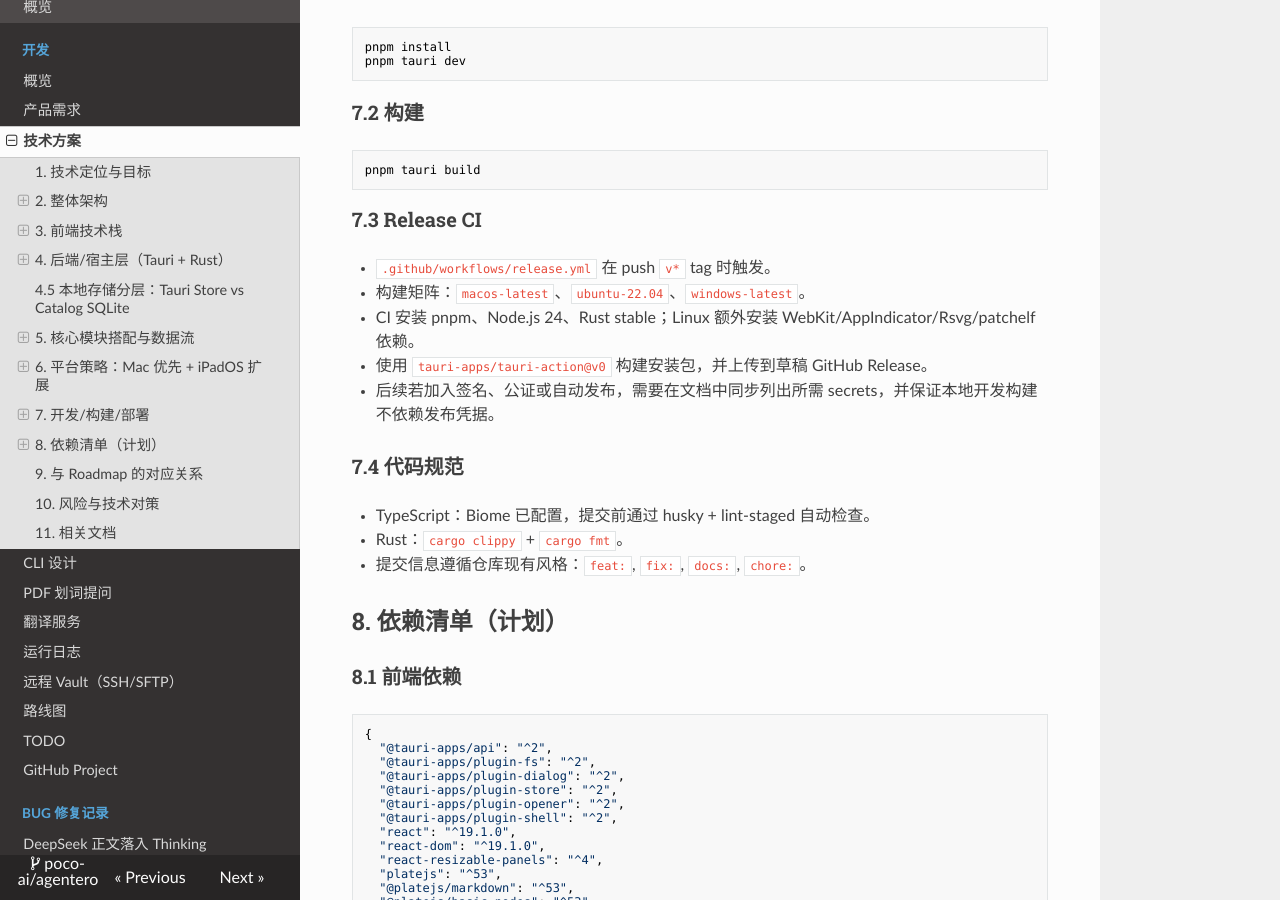
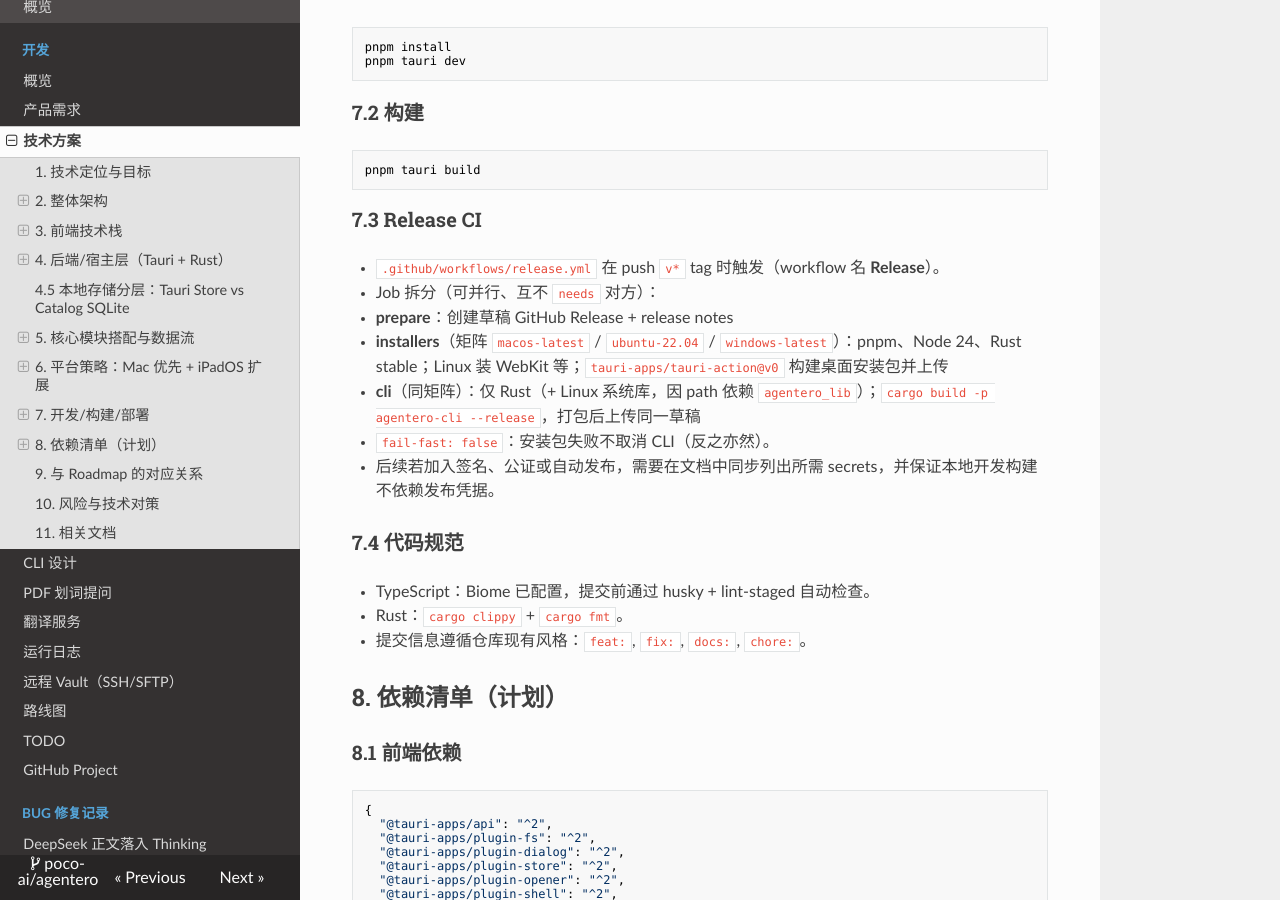
Before and after one commit to July-h5kf3/Agentero, an MkDocs documentation site: the page built from docs/development/technical-plan.md, in a window 1280 px wide and 900 px high, scrolled down 16273 px. Built offline with MkDocs 1.6.1, drawn with Linux system fonts in a browser that asks for light colours; nearby versions of some CDN libraries.

Commit message:
ci(release): split installers and CLI into parallel jobs
Create a shared draft release first, then build desktop installers
and agentero CLI on separate matrix jobs so one side can fail without
blocking the other, and CLI skips Node/frontend setup.

```diff
--- a/docs/development/technical-plan.md
+++ b/docs/development/technical-plan.md
@@ -597,10 +597,12 @@ pnpm tauri build
 
 ### 7.3 Release CI
 
-- `.github/workflows/release.yml` 在 push `v*` tag 时触发。
-- 构建矩阵：`macos-latest`、`ubuntu-22.04`、`windows-latest`。
-- CI 安装 pnpm、Node.js 24、Rust stable；Linux 额外安装 WebKit/AppIndicator/Rsvg/patchelf 依赖。
-- 使用 `tauri-apps/tauri-action@v0` 构建安装包，并上传到草稿 GitHub Release。
+- `.github/workflows/release.yml` 在 push `v*` tag 时触发（workflow 名 **Release**）。
+- Job 拆分（可并行、互不 `needs` 对方）：
+  1. **prepare**：创建草稿 GitHub Release + release notes
+  2. **installers**（矩阵 `macos-latest` / `ubuntu-22.04` / `windows-latest`）：pnpm、Node 24、Rust stable；Linux 装 WebKit 等；`tauri-apps/tauri-action@v0` 构建桌面安装包并上传
+  3. **cli**（同矩阵）：仅 Rust（+ Linux 系统库，因 path 依赖 `agentero_lib`）；`cargo build -p agentero-cli --release`，打包后上传同一草稿
+- `fail-fast: false`：安装包失败不取消 CLI（反之亦然）。
 - 后续若加入签名、公证或自动发布，需要在文档中同步列出所需 secrets，并保证本地开发构建不依赖发布凭据。
 
 ### 7.4 代码规范
```
Also changed, not shown: AGENTS.md (+1 -1 lines), docs/development/cli.md (+6 -4 lines), docs/development/index.md (+1 -1 lines), docs/development/todo.md (+1 -1 lines), 1 other file.
